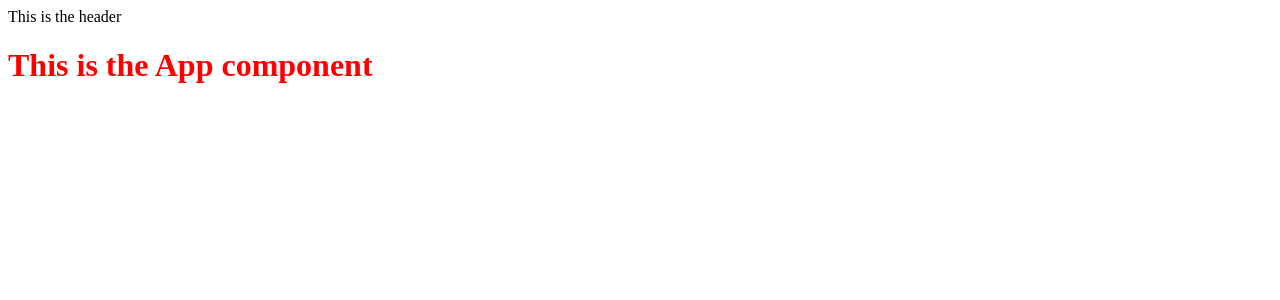
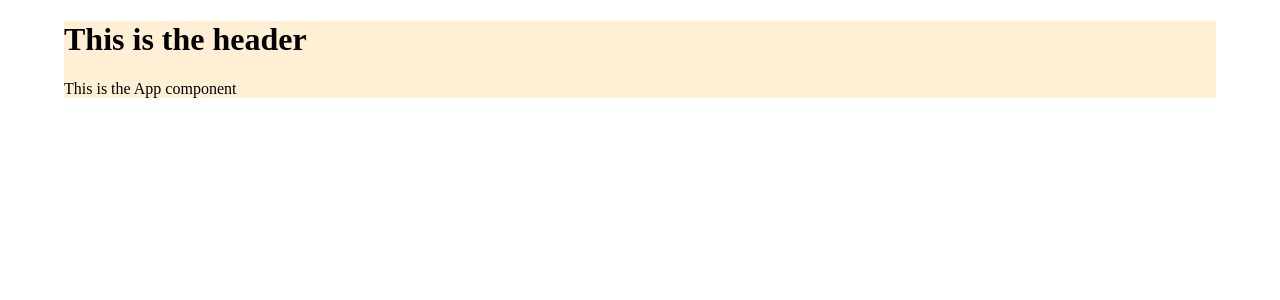
Before and after one commit to andrew-rayco/memories, a React app: page / in a window 1280 px wide. Shown: the top 300 px of the page. Built offline with nearby package versions, Linux system fonts and the light colour scheme.

Commit message:
remove pug views

```diff
--- a/client/App.js
+++ b/client/App.js
@@ -7,7 +7,7 @@ function App (props) {
   return (
     <div className="container">
       <Header />
-      <h1>This is the App component</h1>
+      <p>This is the App component</p>
     </div>
   )
 }
--- a/client/Header.js
+++ b/client/Header.js
@@ -2,7 +2,9 @@ import React from 'react'
 
 function Header (props) {
   return (
-    <div>This is the header</div>
+    <div className="header">
+      <h1>This is the header</h1>
+    </div>
   )
 }
 
--- a/public/css/main.css
+++ b/public/css/main.css
@@ -1 +1,5 @@
-h1 { color: red; }
+.container {
+  max-width: 90vw;
+  margin: 0 auto;
+  background: papayawhip;
+}
```
Also changed, not shown: server.js (+9 -14 lines), 1 other file (tests, documents, lock files or other folders).
